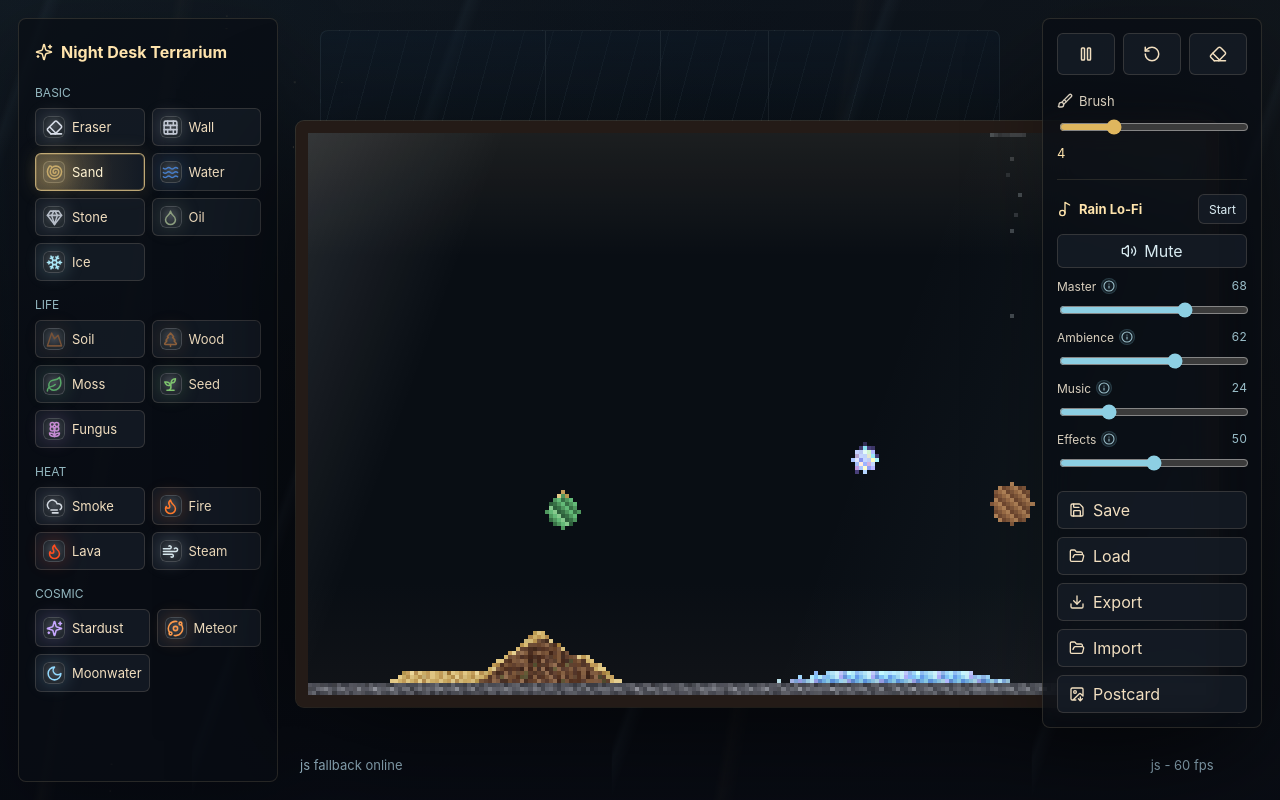
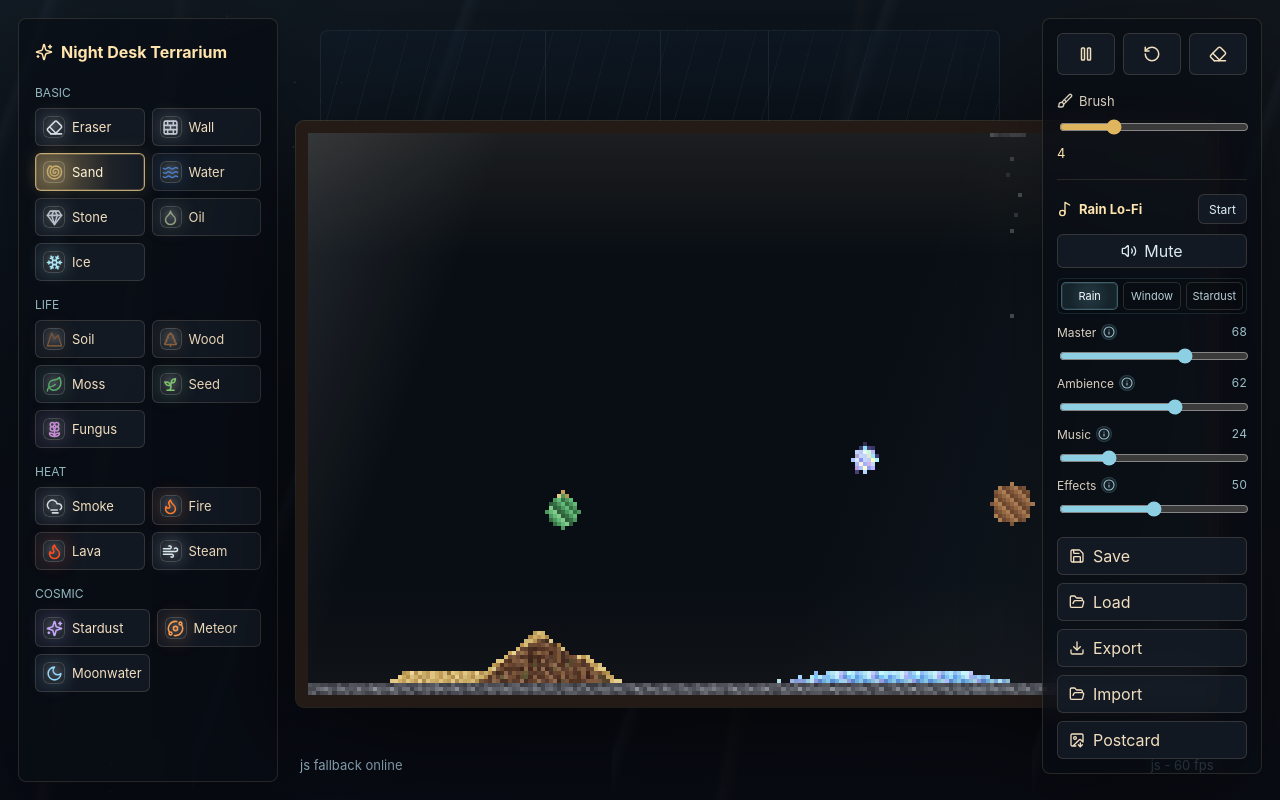
Before and after one commit to ldonald067/cozyfun, a React (Vite) app in the folder app/: page / in a window 1280 px wide. Built offline with nearby package versions, Linux system fonts and the light colour scheme; no server answers.

Commit message:
Add audio sound moods

```diff
--- a/app/src/App.tsx
+++ b/app/src/App.tsx
@@ -34,10 +34,13 @@ import {
 } from "lucide-react";
 import {
   AUDIO_CHANNELS,
+  AUDIO_MOODS,
   createAudioController,
+  getAudioMoodDef,
   loadAudioPrefs,
   saveAudioPrefs,
   type AudioChannel,
+  type AudioMood,
   type AudioPrefs
 } from "./audio";
 import { createEngine, type SandboxEngine } from "./engine";
@@ -89,6 +92,7 @@ const MATERIAL_ICONS: Record<MaterialId, LucideIcon> = {
 export function App() {
   const audio = useMemo(() => createAudioController(), []);
   const [audioPrefs, setAudioPrefs] = useState<AudioPrefs>(() => loadAudioPrefs());
+  const activeMood = getAudioMoodDef(audioPrefs.mood);
   const [engine, setEngine] = useState<SandboxEngine | null>(null);
   const [selected, setSelected] = useState<MaterialId>(MATERIAL.Sand);
   const [brushSize, setBrushSize] = useState(4);
@@ -246,7 +250,7 @@ export function App() {
       const nextPrefs = { ...audioPrefs, enabled: false };
       setAudioPrefs(nextPrefs);
       audio.setEnabled(false);
-      setStatus("rain lo-fi resting");
+      setStatus(`${activeMood.title} resting`);
       return;
     }
 
@@ -258,7 +262,7 @@ export function App() {
     }
     setAudioPrefs(nextPrefs);
     audio.playUiCue("toggle");
-    setStatus("rain lo-fi on");
+    setStatus(getAudioMoodDef(nextPrefs.mood).status);
   }
 
   function handleMuteAudio() {
@@ -278,6 +282,14 @@ export function App() {
       }
     }));
     audio.setVolume(channel, value);
+  }
+
+  function handleAudioMood(mood: AudioMood) {
+    const moodDef = getAudioMoodDef(mood);
+    setAudioPrefs((current) => ({ ...current, mood }));
+    audio.setMood(mood);
+    if (audioPrefs.enabled && !audioPrefs.muted) audio.playUiCue("toggle");
+    setStatus(audioPrefs.enabled ? moodDef.status : `${moodDef.title} ready`);
   }
 
   return (
@@ -371,7 +383,7 @@ export function App() {
           <div className="audio-panel" aria-label="Audio">
             <div className="audio-panel-header">
               <span className="audio-panel-title">
-                <Music2 size={16} /> Rain Lo-Fi
+                <Music2 size={16} /> {activeMood.title}
               </span>
               <button
                 type="button"
@@ -394,6 +406,21 @@ export function App() {
               {audioPrefs.muted ? <VolumeX size={16} /> : <Volume2 size={16} />}
               {audioPrefs.muted ? "Muted" : "Mute"}
             </button>
+
+            <div className="audio-mood-control" role="group" aria-label="Sound mood">
+              {AUDIO_MOODS.map((mood) => (
+                <button
+                  key={mood.id}
+                  type="button"
+                  className={audioPrefs.mood === mood.id ? "active" : ""}
+                  data-testid={`audio-mood-${mood.id}`}
+                  title={mood.title}
+                  onClick={() => handleAudioMood(mood.id)}
+                >
+                  {mood.label}
+                </button>
+              ))}
+            </div>
 
             <div className="audio-sliders">
               {AUDIO_CHANNELS.map((channel) => (
--- a/app/src/audio.ts
+++ b/app/src/audio.ts
@@ -1,3 +1,4 @@
 export { createAudioController } from "./audio/controller";
+export { AUDIO_MOODS, getAudioMoodDef } from "./audio/moods";
 export { AUDIO_CHANNELS, DEFAULT_AUDIO_PREFS, loadAudioPrefs, saveAudioPrefs } from "./audio/preferences";
-export type { AudioChannel, AudioPrefs, UiAudioCue } from "./audio/types";
+export type { AudioChannel, AudioMood, AudioPrefs, UiAudioCue } from "./audio/types";
--- a/app/src/audio/ambience.ts
+++ b/app/src/audio/ambience.ts
@@ -1,9 +1,11 @@
 import { createNoiseBuffer } from "./buffers";
-import type { AudioLayerHandle, RunningAudio } from "./types";
+import { getAudioMoodDef } from "./moods";
+import type { AudioLayerHandle, AudioMood, RunningAudio } from "./types";
 import { stopSources } from "./utils";
 
-export function startRainAmbience(audio: RunningAudio): AudioLayerHandle {
+export function startRainAmbience(audio: RunningAudio, mood: AudioMood): AudioLayerHandle {
   const { context, channels } = audio;
+  const settings = getAudioMoodDef(mood).ambience;
   const sources: AudioScheduledSourceNode[] = [];
 
   const rain = context.createBufferSource();
@@ -11,10 +13,10 @@ export function startRainAmbience(audio: RunningAudio): AudioLayerHandle {
   rain.loop = true;
   const rainFilter = context.createBiquadFilter();
   rainFilter.type = "bandpass";
-  rainFilter.frequency.value = 1450;
+  rainFilter.frequency.value = settings.rainFilter;
   rainFilter.Q.value = 0.65;
   const rainGain = context.createGain();
-  rainGain.gain.value = 0.085;
+  rainGain.gain.value = settings.rainGain;
   rain.connect(rainFilter);
   rainFilter.connect(rainGain);
   rainGain.connect(channels.ambience);
@@ -24,18 +26,18 @@ export function startRainAmbience(audio: RunningAudio): AudioLayerHandle {
   hush.loop = true;
   const hushFilter = context.createBiquadFilter();
   hushFilter.type = "lowpass";
-  hushFilter.frequency.value = 260;
+  hushFilter.frequency.value = settings.hushFilter;
   const hushGain = context.createGain();
-  hushGain.gain.value = 0.04;
+  hushGain.gain.value = settings.hushGain;
   hush.connect(hushFilter);
   hushFilter.connect(hushGain);
   hushGain.connect(channels.ambience);
 
   const hum = context.createOscillator();
   hum.type = "sine";
-  hum.frequency.value = 72;
+  hum.frequency.value = settings.humFrequency;
   const humGain = context.createGain();
-  humGain.gain.value = 0.018;
+  humGain.gain.value = settings.humGain;
   hum.connect(humGain);
   humGain.connect(channels.ambience);
 
--- a/app/src/audio/controller.ts
+++ b/app/src/audio/controller.ts
@@ -4,7 +4,7 @@ import { playMaterialPaint as playMaterialPaintCue, playUiCue as playUiCueSound
 import { createAudioMixer, applyMixerPreferences } from "./mixer";
 import { startRainLofiMusic } from "./music";
 import { DEFAULT_AUDIO_PREFS, normalizeAudioPrefs } from "./preferences";
-import type { AudioLayerHandle, AudioPrefs, RunningAudio, UiAudioCue } from "./types";
+import type { AudioLayerHandle, AudioMood, AudioPrefs, RunningAudio, UiAudioCue } from "./types";
 import { clamp01, getAudioContextConstructor } from "./utils";
 
 export function createAudioController() {
@@ -65,6 +65,13 @@ class CozyAudioController {
     this.applyPreferences(this.prefs);
   }
 
+  setMood(mood: AudioMood) {
+    const nextPrefs = normalizeAudioPrefs({ ...this.prefs, mood });
+    if (nextPrefs.mood === this.prefs.mood) return;
+    this.prefs = nextPrefs;
+    this.restartLongRunningLayers();
+  }
+
   applyPreferences(prefs: AudioPrefs) {
     this.prefs = normalizeAudioPrefs(prefs);
     if (!this.audio) return;
@@ -89,12 +96,12 @@ class CozyAudioController {
 
   startAmbience() {
     if (!this.audio || this.ambience) return;
-    this.ambience = startRainAmbience(this.audio);
+    this.ambience = startRainAmbience(this.audio, this.prefs.mood);
   }
 
   startMusicBed() {
     if (!this.audio || this.music) return;
-    this.music = startRainLofiMusic(this.audio);
+    this.music = startRainLofiMusic(this.audio, this.prefs.mood);
   }
 
   dispose() {
@@ -113,4 +120,15 @@ class CozyAudioController {
     if (!this.audio || !this.prefs.enabled || this.prefs.muted) return null;
     return this.audio;
   }
+
+  private restartLongRunningLayers() {
+    if (!this.audio) return;
+    this.ambience?.stop();
+    this.music?.stop();
+    this.ambience = null;
+    this.music = null;
+    this.startAmbience();
+    this.startMusicBed();
+    this.applyPreferences(this.prefs);
+  }
 }
--- /dev/null
+++ b/app/src/audio/moods.ts
@@ -0,0 +1,104 @@
+import type { AudioMood, AudioMoodDef } from "./types";
+
+export const AUDIO_MOODS: AudioMoodDef[] = [
+  {
+    id: "rain",
+    label: "Rain",
+    title: "Rain Lo-Fi",
+    status: "rain lo-fi on",
+    ambience: {
+      rainGain: 0.085,
+      rainFilter: 1450,
+      hushGain: 0.04,
+      hushFilter: 260,
+      humFrequency: 72,
+      humGain: 0.018
+    },
+    music: {
+      stepMs: 720,
+      chordGain: 0.032,
+      chordFilterStart: 1150,
+      chordFilterEnd: 620,
+      thumpGain: 0.018,
+      brushGain: 0.01,
+      vinylGain: 0.014,
+      sparkle: false,
+      progression: [
+        [146.83, 220, 261.63, 329.63],
+        [196, 246.94, 329.63, 440],
+        [130.81, 196, 246.94, 293.66],
+        [110, 196, 261.63, 329.63]
+      ]
+    }
+  },
+  {
+    id: "window",
+    label: "Window",
+    title: "Window Study",
+    status: "window study on",
+    ambience: {
+      rainGain: 0.12,
+      rainFilter: 1180,
+      hushGain: 0.055,
+      hushFilter: 220,
+      humFrequency: 68,
+      humGain: 0.012
+    },
+    music: {
+      stepMs: 900,
+      chordGain: 0.022,
+      chordFilterStart: 920,
+      chordFilterEnd: 480,
+      thumpGain: 0.009,
+      brushGain: 0.005,
+      vinylGain: 0.011,
+      sparkle: false,
+      progression: [
+        [130.81, 196, 246.94, 329.63],
+        [146.83, 220, 277.18, 349.23],
+        [116.54, 174.61, 220, 293.66],
+        [98, 196, 246.94, 311.13]
+      ]
+    }
+  },
+  {
+    id: "stardust",
+    label: "Stardust",
+    title: "Stardust Study",
+    status: "stardust study on",
+    ambience: {
+      rainGain: 0.05,
+      rainFilter: 1850,
+      hushGain: 0.03,
+      hushFilter: 340,
+      humFrequency: 84,
+      humGain: 0.014
+    },
+    music: {
+      stepMs: 780,
+      chordGain: 0.026,
+      chordFilterStart: 1450,
+      chordFilterEnd: 760,
+      thumpGain: 0.007,
+      brushGain: 0.004,
+      vinylGain: 0.008,
+      sparkle: true,
+      progression: [
+        [164.81, 246.94, 329.63, 493.88],
+        [146.83, 220, 293.66, 440],
+        [196, 293.66, 369.99, 554.37],
+        [123.47, 246.94, 311.13, 493.88]
+      ]
+    }
+  }
+];
+
+export const DEFAULT_AUDIO_MOOD: AudioMood = "rain";
+
+export function getAudioMoodDef(mood: AudioMood) {
+  return AUDIO_MOODS.find((candidate) => candidate.id === mood) ?? AUDIO_MOODS[0];
+}
+
+export function isAudioMood(value: unknown): value is AudioMood {
+  return typeof value === "string" && AUDIO_MOODS.some((candidate) => candidate.id === value);
+}
--- a/app/src/audio/music.ts
+++ b/app/src/audio/music.ts
@@ -1,18 +1,11 @@
 import { createDustBuffer, createNoiseBuffer } from "./buffers";
-import type { AudioLayerHandle, RunningAudio } from "./types";
+import { getAudioMoodDef } from "./moods";
+import type { AudioLayerHandle, AudioMood, AudioMoodDef, RunningAudio } from "./types";
 import { stopSources } from "./utils";
 
-type LofiChord = number[];
-
-const RAIN_LOFI_PROGRESSION: LofiChord[] = [
-  [146.83, 220, 261.63, 329.63],
-  [196, 246.94, 329.63, 440],
-  [130.81, 196, 246.94, 293.66],
-  [110, 196, 261.63, 329.63]
-];
-
-export function startRainLofiMusic(audio: RunningAudio): AudioLayerHandle {
+export function startRainLofiMusic(audio: RunningAudio, mood: AudioMood): AudioLayerHandle {
   const { context, channels } = audio;
+  const settings = getAudioMoodDef(mood).music;
   const sources: AudioScheduledSourceNode[] = [];
   const timers: number[] = [];
   let step = 0;
@@ -25,7 +18,7 @@ export function startRainLofiMusic(audio: RunningAudio): AudioLayerHandle {
   vinylFilter.frequency.value = 1800;
   vinylFilter.Q.value = 0.35;
   const vinylGain = context.createGain();
-  vinylGain.gain.value = 0.014;
+  vinylGain.gain.value = settings.vinylGain;
   vinyl.connect(vinylFilter);
   vinylFilter.connect(vinylGain);
   vinylGain.connect(channels.music);
@@ -33,11 +26,11 @@ export function startRainLofiMusic(audio: RunningAudio): AudioLayerHandle {
   sources.push(vinyl);
 
   const scheduleStep = () => {
-    playLofiStep(audio, step);
+    playLofiStep(audio, settings, step);
     step++;
   };
   scheduleStep();
-  timers.push(window.setInterval(scheduleStep, 720));
+  timers.push(window.setInterval(scheduleStep, settings.stepMs));
 
   return {
     stop() {
@@ -50,25 +43,26 @@ export function startRainLofiMusic(audio: RunningAudio): AudioLayerHandle {
   };
 }
 
-function playLofiStep(audio: RunningAudio, step: number) {
+function playLofiStep(audio: RunningAudio, settings: AudioMoodDef["music"], step: number) {
   const now = audio.context.currentTime;
   if (step % 8 === 0) {
-    playSoftChord(audio, RAIN_LOFI_PROGRESSION[(step / 8) % RAIN_LOFI_PROGRESSION.length], now);
-    playLowThump(audio, now);
+    playSoftChord(audio, settings, settings.progression[(step / 8) % settings.progression.length], now);
+    playLowThump(audio, settings, now);
   }
-  if (step % 2 === 1) playBrushHat(audio, now);
-  if (step % 8 === 4) playBrushSnare(audio, now);
+  if (settings.brushGain > 0 && step % 2 === 1) playBrushHat(audio, settings, now);
+  if (settings.brushGain > 0 && step % 8 === 4) playBrushSnare(audio, settings, now);
+  if (settings.sparkle && step % 6 === 3) playSparkle(audio, now);
 }
 
-function playSoftChord(audio: RunningAudio, frequencies: number[], time: number) {
+function playSoftChord(audio: RunningAudio, settings: AudioMoodDef["music"], frequencies: number[], time: number) {
   const { context, channels } = audio;
   const filter = context.createBiquadFilter();
   filter.type = "lowpass";
-  filter.frequency.setValueAtTime(1150, time);
-  filter.frequency.exponentialRampToValueAtTime(620, time + 1.6);
+  filter.frequency.setValueAtTime(settings.chordFilterStart, time);
+  filter.frequency.exponentialRampToValueAtTime(settings.chordFilterEnd, time + 1.6);
   const chordGain = context.createGain();
   chordGain.gain.setValueAtTime(0.0001, time);
-  chordGain.gain.exponentialRampToValueAtTime(0.032, time + 0.045);
+  chordGain.gain.exponentialRampToValueAtTime(settings.chordGain, time + 0.045);
   chordGain.gain.exponentialRampToValueAtTime(0.0001, time + 2.85);
   filter.connect(chordGain);
   chordGain.connect(channels.music);
@@ -84,15 +78,16 @@ function playSoftChord(audio: RunningAudio, frequencies: number[], time: number)
   });
 }
 
-function playBrushHat(audio: RunningAudio, time: number) {
-  playMusicNoise(audio, { time, duration: 0.045, gain: 0.008, filter: 5200, type: "highpass" });
+function playBrushHat(audio: RunningAudio, settings: AudioMoodDef["music"], time: number) {
+  playMusicNoise(audio, { time, duration: 0.045, gain: settings.brushGain * 0.8, filter: 5200, type: "highpass" });
 }
 
-function playBrushSnare(audio: RunningAudio, time: number) {
-  playMusicNoise(audio, { time, duration: 0.11, gain: 0.011, filter: 1900, type: "bandpass" });
+function playBrushSnare(audio: RunningAudio, settings: AudioMoodDef["music"], time: number) {
+  playMusicNoise(audio, { time, duration: 0.11, gain: settings.brushGain, filter: 1900, type: "bandpass" });
 }
 
-function playLowThump(audio: RunningAudio, time: number) {
+function playLowThump(audio: RunningAudio, settings: AudioMoodDef["music"], time: number) {
+  if (settings.thumpGain <= 0) return;
   const { context, channels } = audio;
   const oscillator = context.createOscillator();
   oscillator.type = "sine";
@@ -100,12 +95,30 @@ function playLowThump(audio: RunningAudio, time: number) {
   oscillator.frequency.exponentialRampToValueAtTime(48, time + 0.16);
   const gain = context.createGain();
   gain.gain.setValueAtTime(0.0001, time);
-  gain.gain.exponentialRampToValueAtTime(0.018, time + 0.012);
+  gain.gain.exponentialRampToValueAtTime(settings.thumpGain, time + 0.012);
   gain.gain.exponentialRampToValueAtTime(0.0001, time + 0.22);
   oscillator.connect(gain);
   gain.connect(channels.music);
   oscillator.start(time);
   oscillator.stop(time + 0.24);
+}
+
+function playSparkle(audio: RunningAudio, time: number) {
+  const { context, channels } = audio;
+  [880, 1320].forEach((frequency, index) => {
+    const oscillator = context.createOscillator();
+    oscillator.type = "sine";
+    oscillator.frequency.value = frequency;
+    const gain = context.createGain();
+    const offset = index * 0.04;
+    gain.gain.setValueAtTime(0.0001, time + offset);
+    gain.gain.exponentialRampToValueAtTime(0.008, time + offset + 0.018);
+    gain.gain.exponentialRampToValueAtTime(0.0001, time + offset + 0.36);
+    oscillator.connect(gain);
+    gain.connect(channels.music);
+    oscillator.start(time + offset);
+    oscillator.stop(time + offset + 0.38);
+  });
 }
 
 function playMusicNoise(
--- a/app/src/audio/preferences.ts
+++ b/app/src/audio/preferences.ts
@@ -1,3 +1,4 @@
+import { DEFAULT_AUDIO_MOOD, isAudioMood } from "./moods";
 import type { AudioChannel, AudioPrefs } from "./types";
 import { clamp01 } from "./utils";
 
@@ -8,6 +9,7 @@ export const AUDIO_CHANNELS: AudioChannel[] = ["master", "ambience", "music", "e
 export const DEFAULT_AUDIO_PREFS: AudioPrefs = {
   enabled: false,
   muted: false,
+  mood: DEFAULT_AUDIO_MOOD,
   volumes: {
     master: 0.68,
     ambience: 0.62,
@@ -40,6 +42,7 @@ export function normalizeAudioPrefs(value: unknown): AudioPrefs {
   return {
     enabled: typeof candidate.enabled === "boolean" ? candidate.enabled : DEFAULT_AUDIO_PREFS.enabled,
     muted: typeof candidate.muted === "boolean" ? candidate.muted : DEFAULT_AUDIO_PREFS.muted,
+    mood: isAudioMood(candidate.mood) ? candidate.mood : DEFAULT_AUDIO_PREFS.mood,
     volumes: {
       master: readVolume(candidate.volumes?.master, DEFAULT_AUDIO_PREFS.volumes.master),
       ambience: readVolume(candidate.volumes?.ambience, DEFAULT_AUDIO_PREFS.volumes.ambience),
--- a/app/src/styles.css
+++ b/app/src/styles.css
@@ -387,6 +387,36 @@ button:disabled:hover {
   color: #b9a997;
 }
 
+.audio-mood-control {
+  display: grid;
+  grid-template-columns: repeat(3, minmax(0, 1fr));
+  gap: 5px;
+  padding: 3px;
+  border: 1px solid rgba(141, 207, 227, 0.12);
+  border-radius: 6px;
+  background: rgba(7, 12, 18, 0.36);
+}
+
+.audio-mood-control button {
+  min-width: 0;
+  min-height: 28px;
+  padding: 0 5px;
+  border-radius: 5px;
+  font-size: 11px;
+  color: #b9cdd4;
+  background: transparent;
+  white-space: nowrap;
+}
+
+.audio-mood-control button.active {
+  color: #f4fbff;
+  border-color: rgba(141, 207, 227, 0.34);
+  background:
+    radial-gradient(circle at 50% 50%, rgba(141, 207, 227, 0.14), transparent 70%),
+    rgba(29, 45, 53, 0.72);
+  box-shadow: inset 0 0 0 1px rgba(190, 229, 238, 0.08);
+}
+
 .audio-sliders {
   display: grid;
   gap: 9px;
--- a/scripts/smoke-browser.mjs
+++ b/scripts/smoke-browser.mjs
@@ -80,11 +80,13 @@ async function main() {
       title: document.title,
       materials: document.querySelectorAll(".material-button").length,
       audioInfos: document.querySelectorAll(".audio-info").length,
+      audioMoods: document.querySelectorAll(".audio-mood-control button").length,
       status: document.querySelector('[data-testid="status-message"]')?.textContent ?? ""
     }))()`);
     assert(state.title === "Cozy Pixel Sandbox", "unexpected page title");
     assert(state.materials >= 19, `expected material buttons, found ${state.materials}`);
     assert(state.audioInfos === 4, `expected four audio info icons, found ${state.audioInfos}`);
+    assert(state.audioMoods === 3, `expected three audio mood buttons, found ${state.audioMoods}`);
     assert(state.status.includes("online"), `engine did not report online: ${state.status}`);
   });
 
@@ -135,6 +137,8 @@ async function main() {
     await click(cdp, '[data-testid="audio-toggle"]');
     await waitForStatus(cdp, "rain lo-fi on");
     await waitUntil(() => textIncludes(cdp, '[data-testid="audio-toggle"]', "Stop"), "audio start button to become stop");
+    await click(cdp, '[data-testid="audio-mood-stardust"]');
+    await waitForStatus(cdp, "stardust study on");
     await click(cdp, '[data-testid="audio-mute"]');
     await waitForStatus(cdp, "audio muted");
     await waitUntil(() => textIncludes(cdp, '[data-testid="audio-mute"]', "Muted"), "mute button to show muted");
@@ -144,7 +148,7 @@ async function main() {
     await click(cdp, '[data-testid="audio-mute"]');
     await waitForStatus(cdp, "audio unmuted");
     await click(cdp, '[data-testid="audio-toggle"]');
-    await waitForStatus(cdp, "rain lo-fi resting");
+    await waitForStatus(cdp, "Stardust Study resting");
   });
 
   await check("page stayed free of browser errors", async () => {
```
Also changed, not shown: app/src/audio/types.ts (+28 -0 lines), 4 other files (tests, documents, lock files or other folders).
